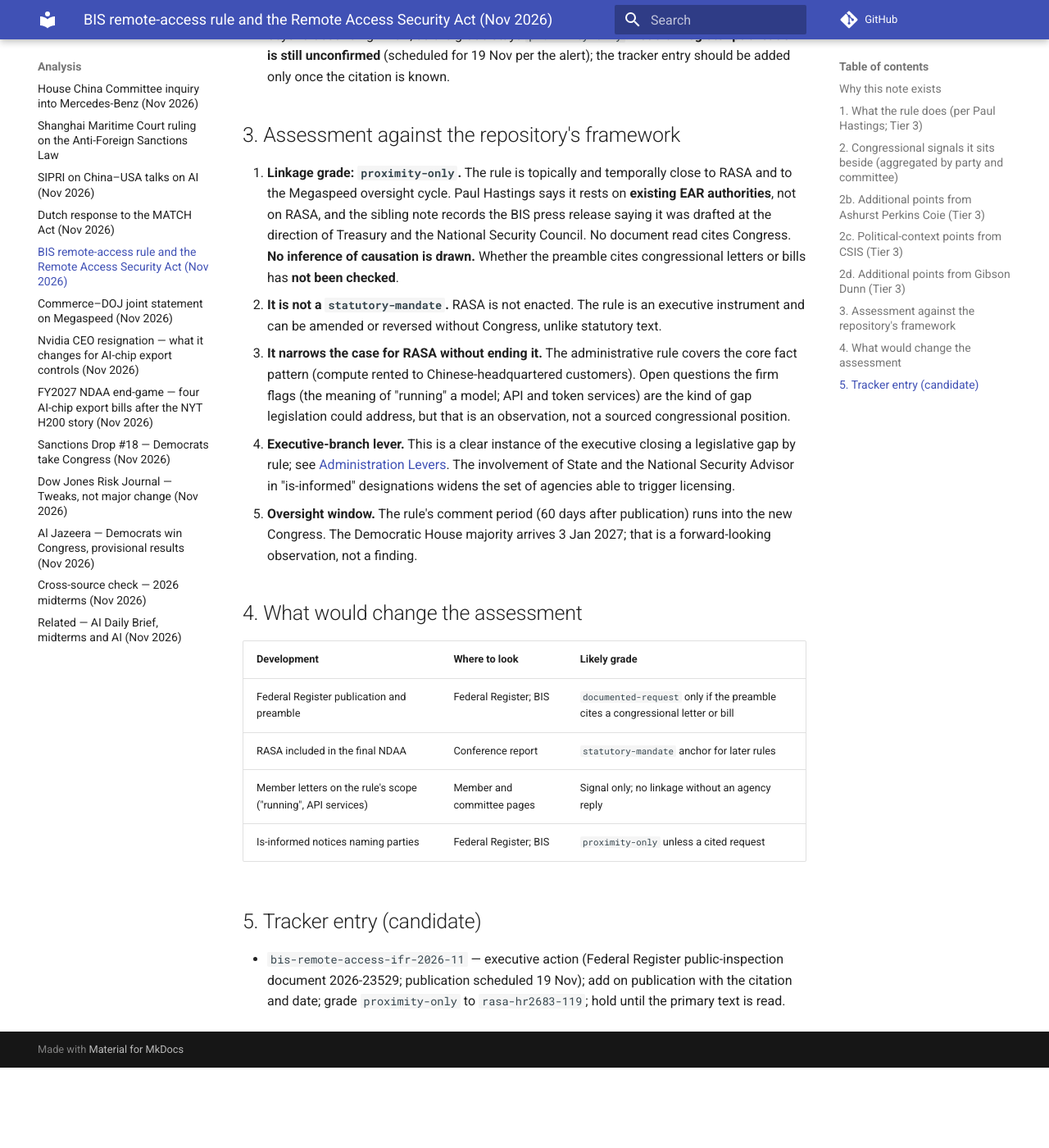
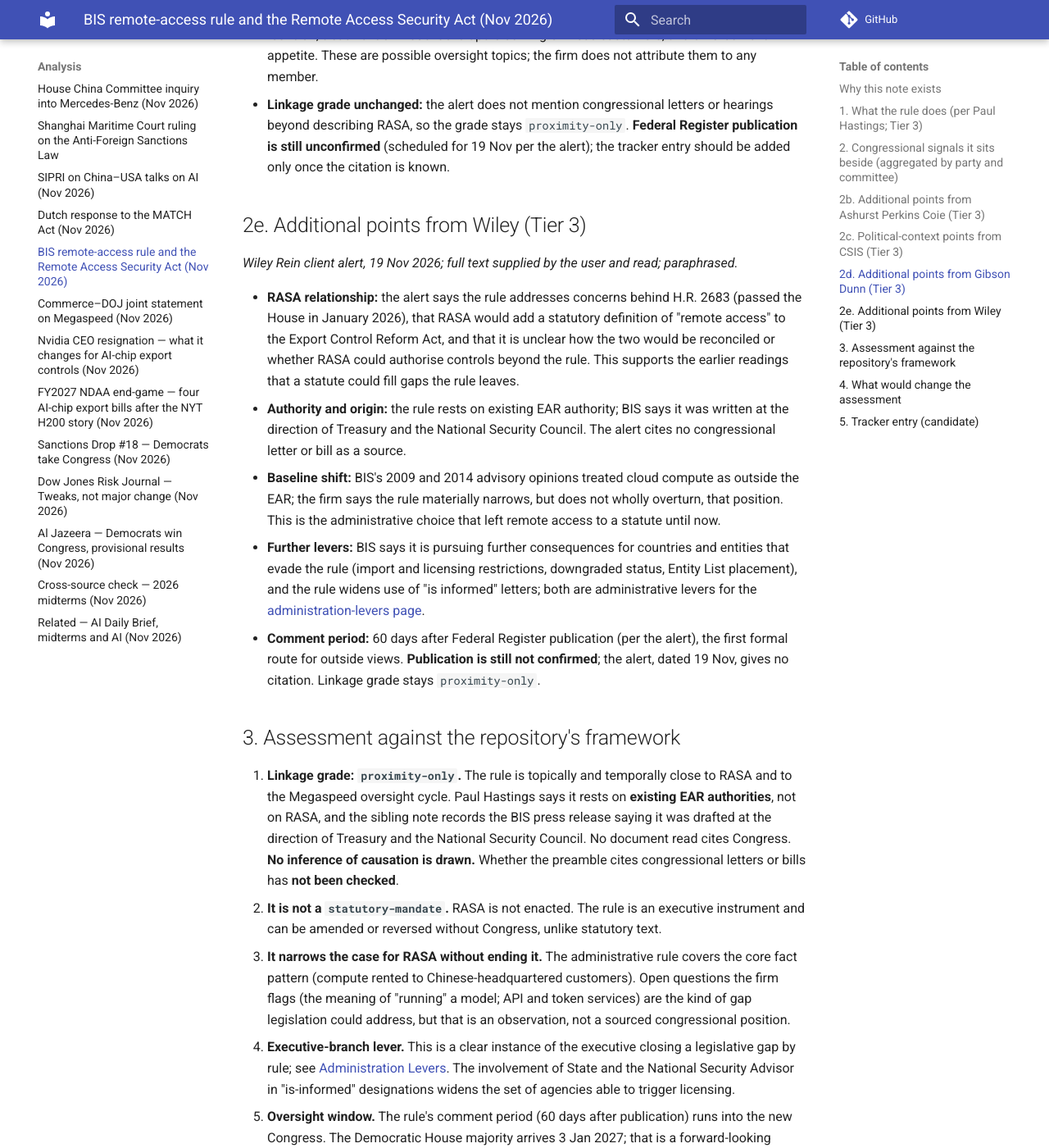
Before and after one commit to felipelago17/Congressional-Influence-Sanctions-Export-Controls, an MkDocs documentation site: the page built from docs/analysis/bis-remote-access-ifr-and-rasa.md, in a window 1280 px wide and 1400 px high, scrolled down 3658 px. Shown: the whole window at 82% size. Built offline with MkDocs 1.6.1 and Material for MkDocs 9.7.7, drawn with Linux system fonts in a browser that asks for light colours; comment, search, counter and statistics services are not loaded; before the commit the page ends 4960 px from its top, so only the background shows below that; some of the changed text lies outside the part shown.

Commit message:
Add Wiley alert commentary to BIS remote-access IFR/RASA note
Co-Authored-By: Claude Sonnet 5.5 <noreply@anthropic.com>
Claude-Session: https://claude.ai/code/session_01EfwLgiPWxzEQtf8N8rmvzG

```diff
--- a/docs/analysis/bis-remote-access-ifr-and-rasa.md
+++ b/docs/analysis/bis-remote-access-ifr-and-rasa.md
@@ -6,6 +6,7 @@
 - Ashurst Perkins Coie, "BIS issues Interim Final Rule restricting remote access to advanced US AI chips", client alert, 17 Nov 2026 — https://www.ashurstperkinscoie.com/en/insights/bis-issues-interim-final-rule-restricting-remote-access-to-advanced-us-ai-chips/ — **Tier 3** (law-firm alert; fetch summary only; links Federal Register public-inspection document 2026-23529)
 - Kate Koren and Kevin Kurland, "New Export Controls on Remote Access: The Implications for Industry and Competition with China", CSIS Critical Questions, 18 Nov 2026 — https://www.csis.org/analysis/new-export-controls-remote-access-implications-industry-and-competition-china — **Tier 3** (think-tank analysis; fetch summary only)
 - Chris Timura et al., "BIS Expands Advanced Computing Controls to Address Data Center Remote Access and Third Country Diversion", Gibson Dunn client alert, 18 Nov 2026 — https://www.gibsondunn.com/wp-content/uploads/2026/11/bis-expands-advanced-computing-controls-to-address-data-center-remote-access-and-third-country-diversion.pdf — **Tier 3** (law-firm alert; fetch summary only)
+- Wiley Rein, "BIS Issues Interim Final Rule on Remote Access to Supercomputing Capabilities", client alert, 19 Nov 2026 — https://www.wiley.law/alert-BIS-Issues-Interim-Final-Rule-on-Remote-Access-to-Supercomputing-Capabilities — **Tier 3** (law-firm alert; full text supplied by the user)
 - BIS press release and display copy of the interim final rule (RIN 0694-AK50), 16 Nov 2026, as summarised in the sibling repository's case note — **Tier 1/2 in the original; not re-read for this note** (the IFR is a pre-publication draft; Federal Register publication was expected 19 Nov per Paul Hastings)
 - Congress.gov entries for H.R. 2683 and S. 3519, as recorded in [Congressional Signals](../trackers/congress-signals.md) — **Tier 1** (not re-queried today)
 
@@ -57,6 +58,16 @@ The [FY2027 NDAA note](fy27-ndaa-ai-chip-export-bills.md) said that if the Remot
 - **Open items for BIS:** how the threshold is measured, the meaning of "headquartered" and "control", treatment of model developers serving Chinese customers, and enforcement appetite. These are possible oversight topics; the firm does not attribute them to any member.
 - **Linkage grade unchanged:** the alert does not mention congressional letters or hearings beyond describing RASA, so the grade stays `proximity-only`. **Federal Register publication is still unconfirmed** (scheduled for 19 Nov per the alert); the tracker entry should be added only once the citation is known.
 
+## 2e. Additional points from Wiley (Tier 3)
+
+*Wiley Rein client alert, 19 Nov 2026; full text supplied by the user and read; paraphrased.*
+
+- **RASA relationship:** the alert says the rule addresses concerns behind H.R. 2683 (passed the House in January 2026), that RASA would add a statutory definition of "remote access" to the Export Control Reform Act, and that it is unclear how the two would be reconciled or whether RASA could authorise controls beyond the rule. This supports the earlier readings that a statute could fill gaps the rule leaves.
+- **Authority and origin:** the rule rests on existing EAR authority; BIS says it was written at the direction of Treasury and the National Security Council. The alert cites no congressional letter or bill as a source.
+- **Baseline shift:** BIS's 2009 and 2014 advisory opinions treated cloud compute as outside the EAR; the firm says the rule materially narrows, but does not wholly overturn, that position. This is the administrative choice that left remote access to a statute until now.
+- **Further levers:** BIS says it is pursuing further consequences for countries and entities that evade the rule (import and licensing restrictions, downgraded status, Entity List placement), and the rule widens use of "is informed" letters; both are administrative levers for the [administration-levers page](../influence/administration-levers.md).
+- **Comment period:** 60 days after Federal Register publication (per the alert), the first formal route for outside views. **Publication is still not confirmed**; the alert, dated 19 Nov, gives no citation. Linkage grade stays `proximity-only`.
+
 ## 3. Assessment against the repository's framework
 
 1. **Linkage grade: `proximity-only`.** The rule is topically and temporally close to RASA and to the Megaspeed oversight cycle. Paul Hastings says it rests on **existing EAR authorities**, not on RASA, and the sibling note records the BIS press release saying it was drafted at the direction of Treasury and the National Security Council. No document read cites Congress. **No inference of causation is drawn.** Whether the preamble cites congressional letters or bills has **not been checked**.
```
